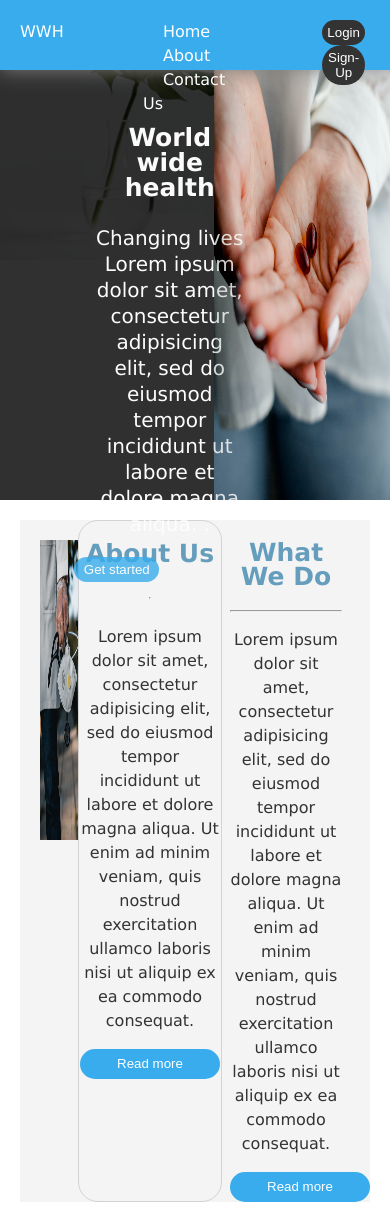
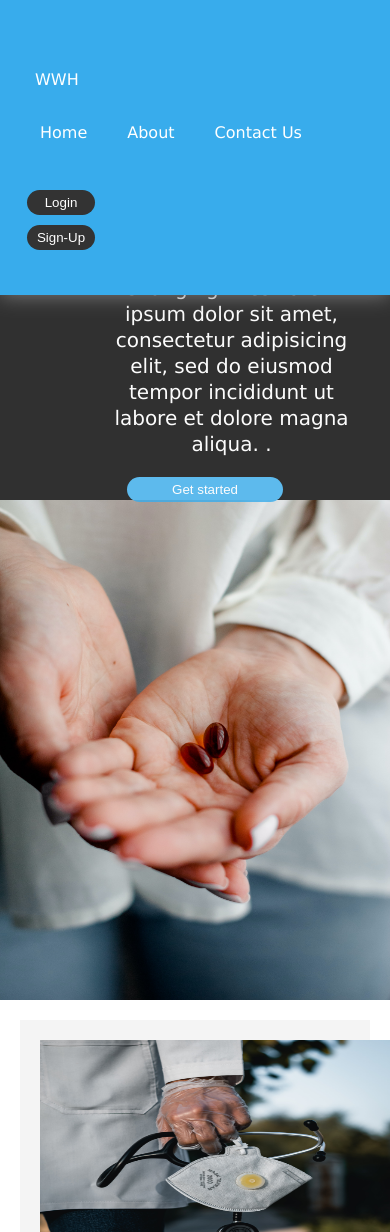
Before and after one commit to cleo-cyber/Worl-wide-health, a PHP site: page / in a window 390 px wide; the page is wider, and only the part inside the window is pictured. Shown: the top 1232 px of that part. Run offline with PHP 8.4, Linux system fonts and the light colour scheme; grey boxes are pictures that could not be loaded.

Commit message:
Added media query style for max width 700px

```diff
--- a/styles.css
+++ b/styles.css
@@ -306,9 +306,11 @@ header .Sign button:hover{
 	padding: 10px;
 	line-height: 1.6em;
 	font-size: 16px;
+	margin: 20px;
 }
 
 #imagespro h2{
+	margin: 15px;
 	font-weight: 500;
 	margin-bottom: 5px;
 	text-decoration: underline;
@@ -396,3 +398,96 @@ footer{
 	height: 50px;
 	margin: 0px;
 }
+
+@media all and (max-width: 700px){
+	body{
+		display: flex;
+		flex-direction: column;
+		font-size: 16px;
+		padding: 0px;
+		margin: 0px;
+		transition: 0.25s;
+	}
+	header{
+		display: flex;
+		flex-direction: column;
+		height: 35%;
+		justify-content: space-evenly;
+		margin: 0px;
+		padding: 0px;
+	}
+	header .nav{
+		display: flex;
+		flex-direction: row;
+		float: ;
+		margin-bottom: 0px;
+	}
+
+	header a:hover{
+		text-decoration: none;
+		border: 0;
+		color:#488AC7 ;
+	}
+	header .logo{
+		margin-top: 20px;
+		margin-left: 35px;
+		margin-bottom: 0px;
+		position: relative;
+		top: 30px;
+	}
+	header .Sign{
+		margin-top: 0px;
+		display: flex;
+		flex-direction: column;
+		width: 20%;
+		padding: 2px;
+
+	}
+	header .Sign button{
+		margin: 5px;
+	}
+	#Welcome{
+		display: grid;
+		grid-template-columns: 1fr;
+		grid-template-rows: 1fr 1fr;
+	}
+	#Welcome .note{
+		position: relative;
+		top: 200px;
+	}
+	#About{
+		display: grid;
+		grid-template-columns: 1fr;
+		grid-template-rows: 1fr 1fr 1fr;
+		margin: 20px;
+		grid-auto-rows: 30%;
+	}
+
+	#About .image1{
+		width: 100%;
+		margin-right: 0px;
+		margin-left: 0px;
+	}
+
+	#About .about: hover{
+		width: 100%;
+		margin-left:0px;
+	}
+
+	#imagespro{
+		display: grid;
+		grid-template-columns: 1fr;
+		grid-auto-rows: 30%;
+		font-size: 16px;
+	}
+	hr{
+		display: flex;
+		flex-direction:row;
+	}
+
+	#Contact{
+		display: flex;
+		flex-direction: column;
+	}
+
+}
```
